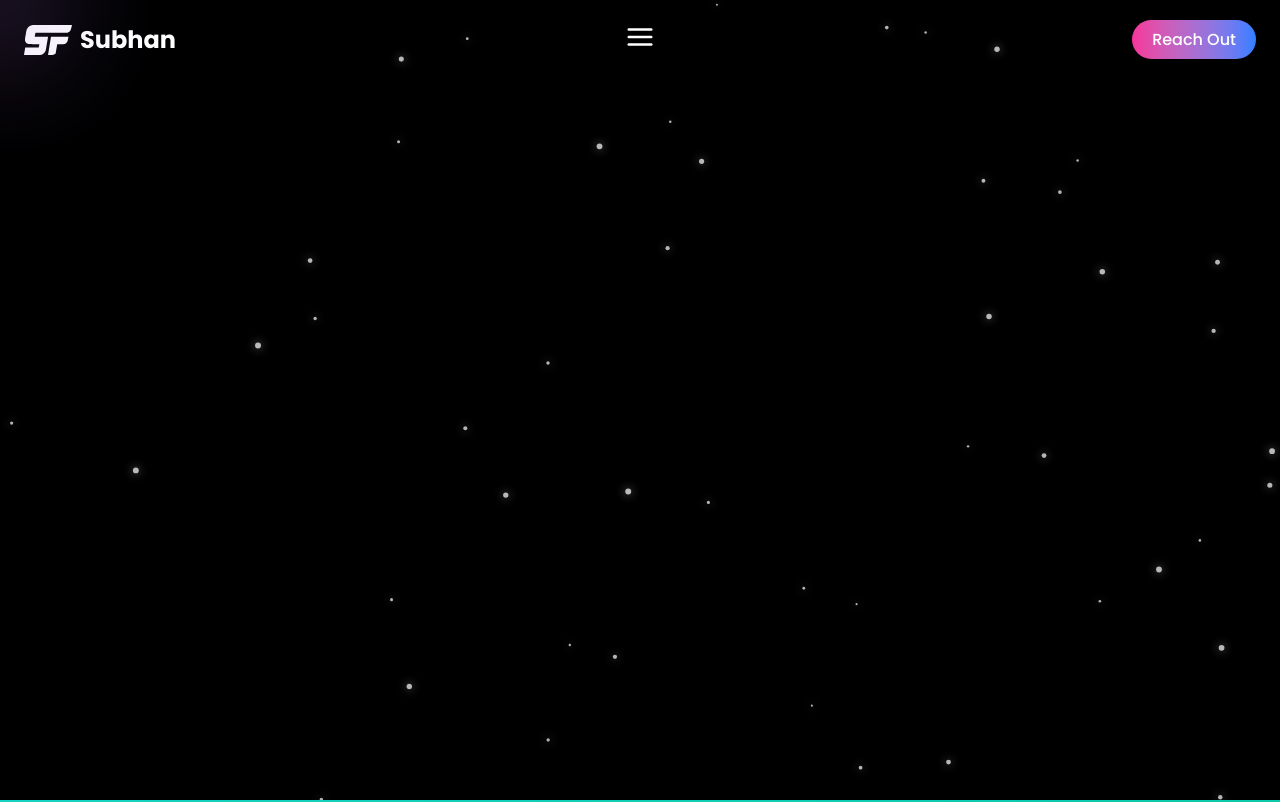
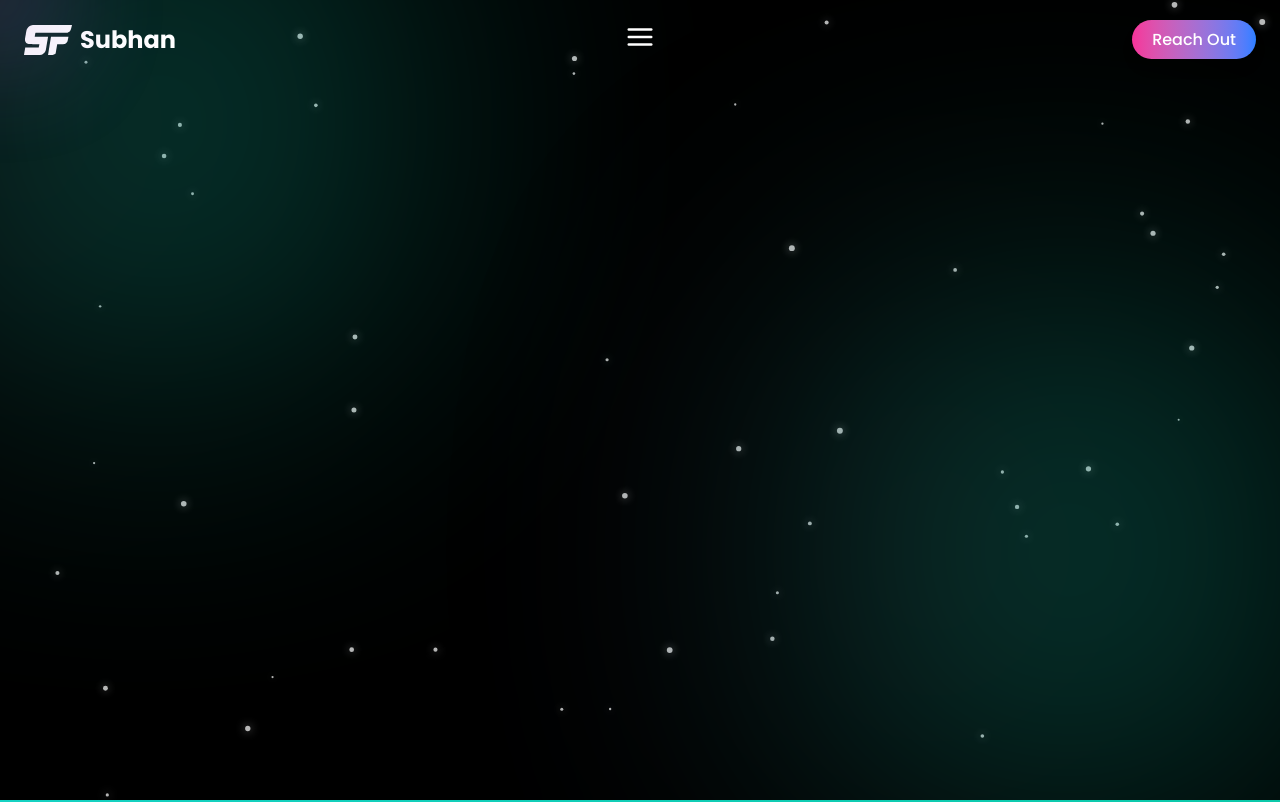
Before and after one commit to subhan-f/SubhansPortfolio, a React (Vite) app: page / in a window 1280 px wide. Shown: the top 802 px of the page. Built offline with nearby package versions, Linux system fonts and the light colour scheme.

Commit message:
refactor: update Home section layout and adjust ParticlesBackground styling

```diff
--- a/src/App.jsx
+++ b/src/App.jsx
@@ -14,8 +14,9 @@ function App() {
   return (
     <div className='relative gradient'>
       <CustomCursor/>
-      <ParticlesBackground />
+      {/* <ParticlesBackground /> */}
       <Navbar />
+
       <Home />
       <About />
       <Skills />
--- a/src/components/ParticlesBackground.jsx
+++ b/src/components/ParticlesBackground.jsx
@@ -71,7 +71,7 @@ function ParticlesBackground() {
   return (
     <canvas
       ref={canvasRef}
-      className="fixed top-0 left-0 w-full h-full pointer-events-none z-0"
+      className="absolute top-0 left-0 w-full h-full pointer-events-none z-0"
     ></canvas>
   );
 }
--- a/src/sections/Home.jsx
+++ b/src/sections/Home.jsx
@@ -2,12 +2,16 @@ import React from 'react';
 import ParticlesBackground from '../components/ParticlesBackground';
 
 function Home() {
-  return <section
-    id='Home'
-    className='w-full h-screen relative bg-black overflow'
-  >
-    <ParticlesBackground/>
-  </section>
+  return (
+    <section id="Home" className="w-full h-screen relative bg-black overflow-hidden">
+      <ParticlesBackground />
+      <div className="absolute -top-32 -left-32 w-[70vw] sm:w-[z-500vw] md:w-[40vw] h-[70vw] sm:h-[z-500vw] md:h-[40vw] max-w-[500px] max-h-[500px] rounded-full bg-gradient-to-r from-[#302b63] via-[#00bf8f] to-[#1cd8d2] opacity-30 sm:opacity-20 md:opacity-10 blur-[100px] sm:blur-[130px] md:blur-[150px] animate-pulse"></div>
+      <div className="absolute bottom-0 right-0 w-[70vw] sm:w-[z-500vw] md:w-[40vw] h-[70vw] sm:h-[z-500vw] md:h-[40vw] max-w-[500px] max-h-[500px] rounded-full bg-gradient-to-r from-[#302b63] via-[#00bf8f] to-[#1cd8d2] opacity-30 sm:opacity-20 md:opacity-10 blur-[100px] sm:blur-[130px] md:blur-[150px] animate-pulse delay-500"></div>
+      <div className='relative z-10 h-full w-full max-w-7xl mx-auto px-4 grid grid-cols-1 lg:grid-cols-2 '></div>
+      <div className='flex flex-col justify-center h-full text-center lg:text-left relative'></div>
+      <div className='w-full lg:pr-24 mx-auto max-w-[48rem]'></div>
+    </section>
+  );
 }
 
 export default Home;
```
